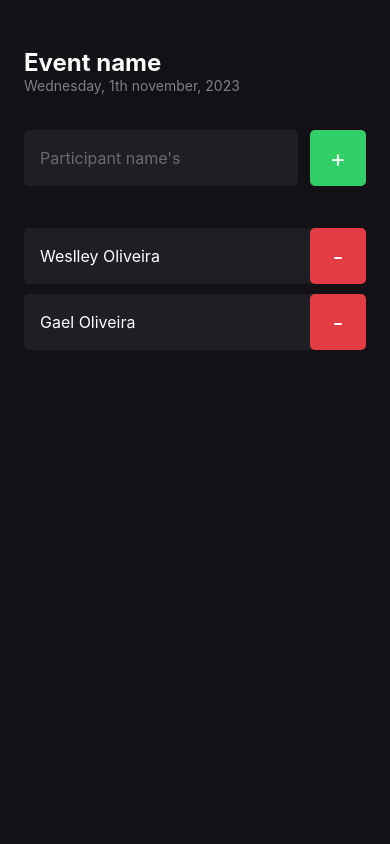
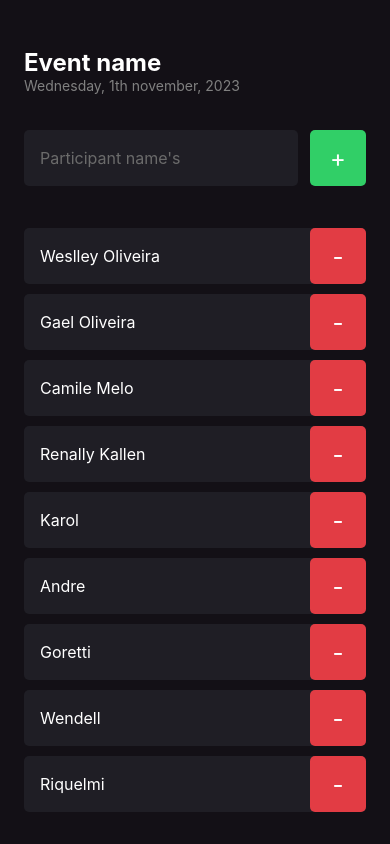
Before and after one commit to weslleyolli/ReactNative_Fundamentals, a React Native app: screen / in a window 390 px wide. Built offline with nearby package versions, Linux system fonts and the light colour scheme.

Commit message:
activating scroll bar

```diff
--- a/src/screens/Home/index.tsx
+++ b/src/screens/Home/index.tsx
@@ -1,8 +1,10 @@
 import { Participant } from "../../components/Participant";
 import { styles } from "./styles";
-import { Text, View, TextInput, TouchableOpacity } from "react-native";
+import { Text, View, TextInput, TouchableOpacity, ScrollView } from "react-native";
 
 export function Home() {
+    const participant = ["Weslley Oliveira", "Gael Oliveira", "Camile Melo", "Renally Kallen", "Karol", "Andre", "Goretti", "Wendell", "Riquelmi", "Milenna", "Henrique"]
+
     function handleParticipantAdd() {
         console.log("You click in button")
     }
@@ -30,8 +32,17 @@ export function Home() {
                     <Text style={styles.buttonText}> + </Text>
                 </TouchableOpacity>
             </View>
-            <Participant name="Weslley Oliveira" onRemove={handleParticipantRemove} />
-            <Participant name="Gael Oliveira"/>
+            <ScrollView showsVerticalScrollIndicator={false}>
+                {
+                    participant.map(participant => (
+                        <Participant
+                            key={participant}
+                            name={participant}
+                            onRemove={handleParticipantRemove}
+                        />
+                    ))
+                }
+            </ScrollView>
         </View>
     )
 }
```
